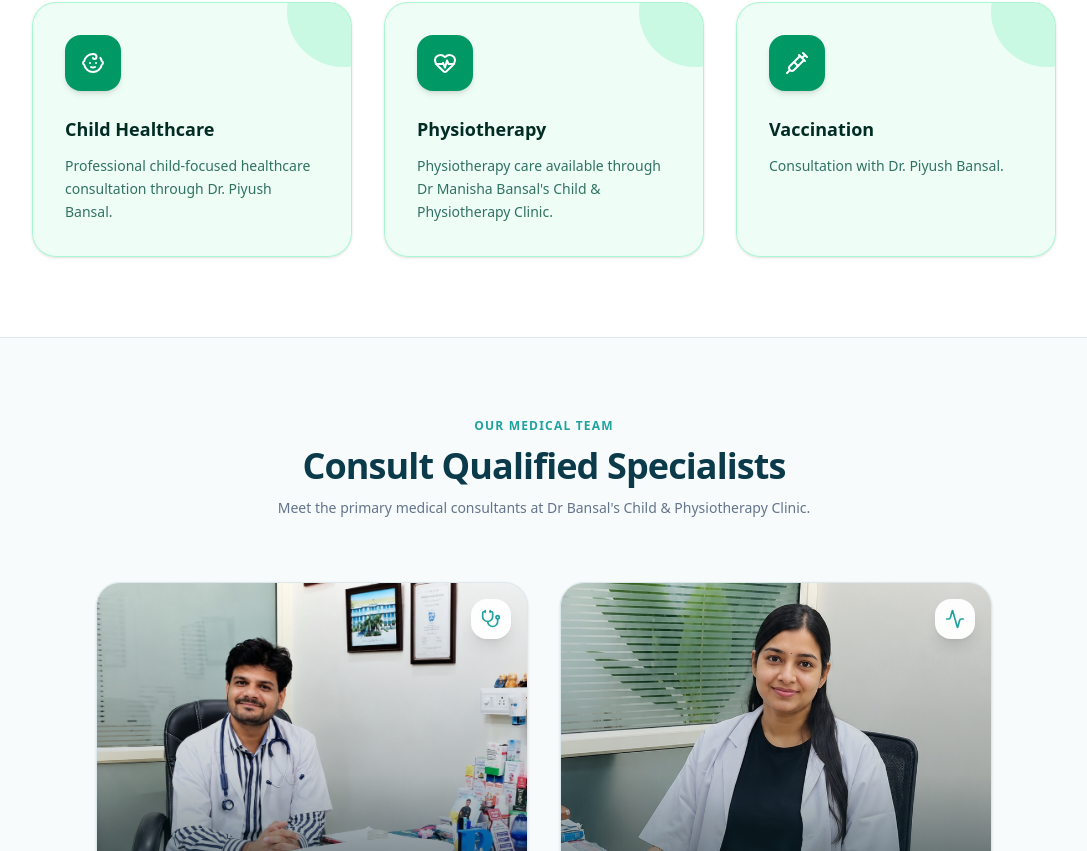
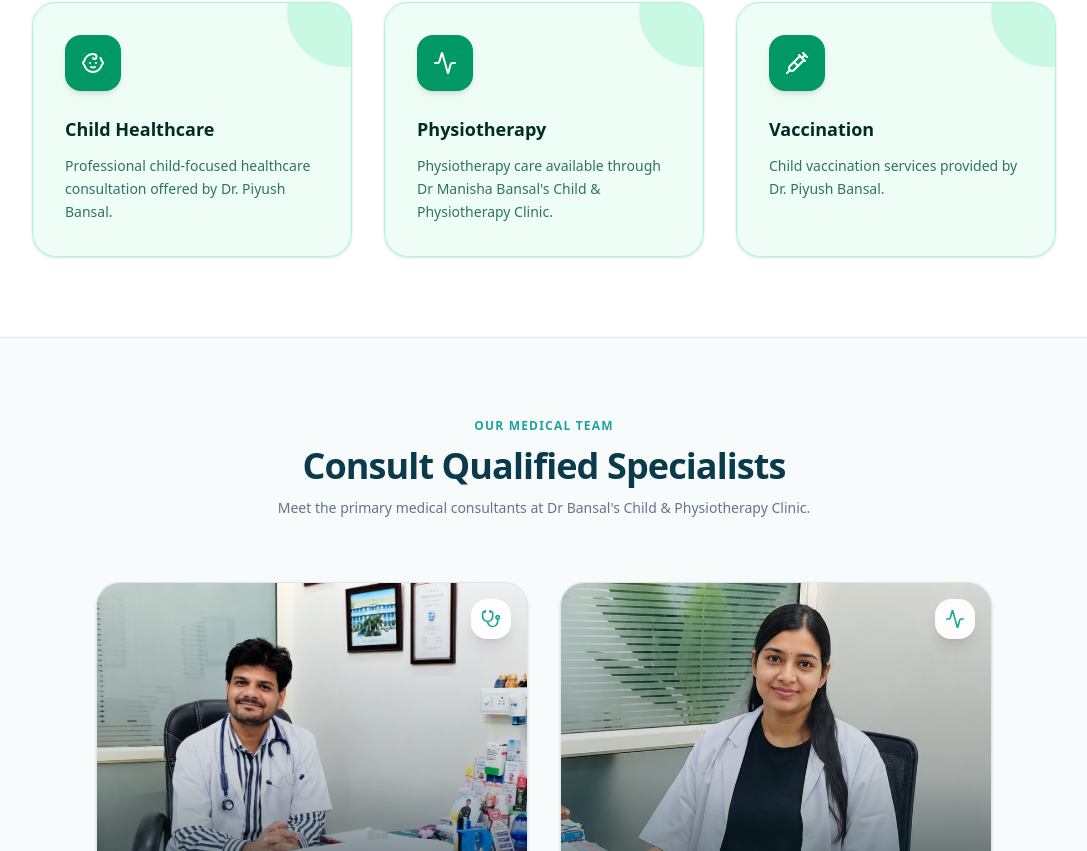
Before and after one commit to ramlalkumawat/bansal-healthcare, a Next.js app: page / in a window 1280 px wide. Shown: the part 1413-2264 px from the top of the page, without its empty margins (96-1183 px from the left). Built offline with nearby package versions, Linux system fonts and the light colour scheme.

Commit message:
Update service details: Vaccination, Child Healthcare, and Physiotherapy icon

```diff
--- a/src/components/ServicesSection.tsx
+++ b/src/components/ServicesSection.tsx
@@ -1,12 +1,13 @@
 "use client";
 
-import { Baby, HeartPulse, Stethoscope, Syringe } from "lucide-react";
+import { Baby, Activity, HeartPulse, Stethoscope, Syringe } from "lucide-react";
 import { clinicData } from "@/data/clinic";
 
 export default function ServicesSection() {
   // Mapping configuration data icon strings to Lucide Icon components
-  const iconMap = {
+  const iconMap: Record<string, React.ElementType> = {
     Baby: Baby,
+    Activity: Activity,
     HeartPulse: HeartPulse,
     Stethoscope: Stethoscope,
     Syringe: Syringe,
--- a/src/data/clinic.ts
+++ b/src/data/clinic.ts
@@ -27,7 +27,7 @@ export interface Service {
   id: string;
   title: string;
   description: string;
-  iconName: 'Baby' | 'HeartPulse' | 'Stethoscope' | 'Syringe';
+  iconName: 'Baby' | 'Activity' | 'HeartPulse' | 'Stethoscope' | 'Syringe';
 }
 
 export interface FAQItem {
@@ -142,19 +142,19 @@ export const clinicData = {
     {
       id: "child-healthcare",
       title: "Child Healthcare",
-      description: "Professional child-focused healthcare consultation through Dr. Piyush Bansal.",
+      description: "Professional child-focused healthcare consultation offered by Dr. Piyush Bansal.",
       iconName: "Baby"
     },
     {
       id: "physiotherapy",
       title: "Physiotherapy",
       description: "Physiotherapy care available through Dr Manisha Bansal's Child & Physiotherapy Clinic.",
-      iconName: "HeartPulse"
+      iconName: "Activity"
     },
     {
       id: "vaccination",
       title: "Vaccination",
-      description: "Consultation with Dr. Piyush Bansal.",
+      description: "Child vaccination services provided by Dr. Piyush Bansal.",
       iconName: "Syringe"
     }
   ] as Service[],
```
